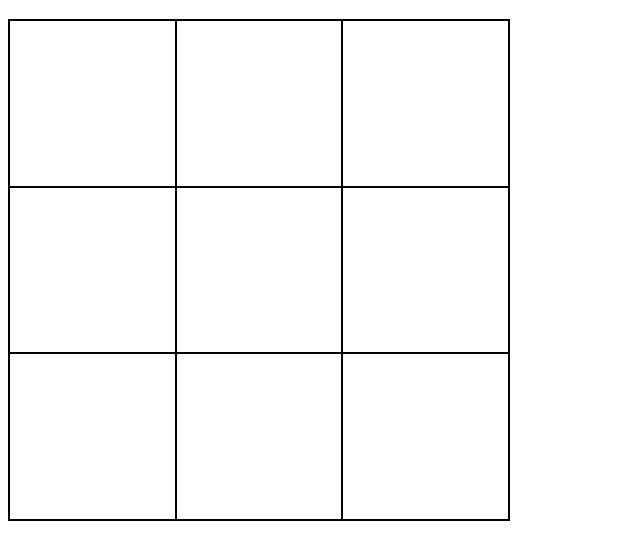
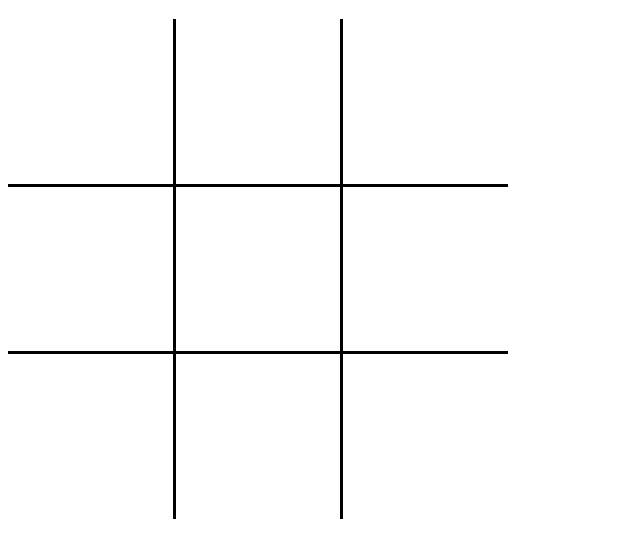
Before and after one commit to ProtoJanus/tic-tac-toe, a plain HTML site: page index.html in a window 1280 px wide. Shown: the part 61-620 px from the top of the page, without its empty margins (0-640 px from the left). Drawn offline with Linux system fonts and the light colour scheme.

Commit message:
Add functions to play rounds, and modify the html based on whos turn it is

```diff
--- a/scripts.js
+++ b/scripts.js
@@ -1,30 +1,3 @@
-const gameController = (function () {})();
-
-const board = (function () {
-  const initialBoardState = [" ", " ", " ", " ", " ", " ", " ", " ", " "];
-  let currentBoardState = [...initialBoardState];
-
-  const getBoardState = () => {
-    // returns a shallow copy of the current board so you can't accidentally modify it
-    return [...currentBoardState];
-  };
-
-  const generateHTMLBoard = () => {
-    const boardContainer = document.querySelector("#board-container");
-    let id = 1;
-
-    initialBoardState.forEach((element) => {
-      const cell = document.createElement("div");
-      cell.classList.add("cell");
-      cell.id = `cell-${id}`;
-      id += 1;
-
-      boardContainer.appendChild(cell);
-    });
-  };
-  return { getBoardState, generateHTMLBoard };
-})();
-
 function player(name, signifier) {
   const getName = () => {
     return name;
@@ -39,6 +12,69 @@ function player(name, signifier) {
 
 const player1 = player("player1", "X");
 const player2 = player("player2", "O");
-console.table(board.getBoardState());
+
+const gameController = (function () {
+  let currentPlayer = player1;
+
+  const getCurrentPlayer = () => {
+    return currentPlayer;
+  };
+
+  const playRound = (square) => {
+    let index = square.id.split("-")[1] - 1;
+
+    board.changeBoardArray(index, currentPlayer.getSignifier());
+    board.changeBoardHTML(square, currentPlayer.getSignifier());
+    currentPlayer = currentPlayer === player1 ? player2 : player1;
+  };
+
+  return { getCurrentPlayer, playRound };
+})();
+
+const board = (function () {
+  const initialBoardState = [" ", " ", " ", " ", " ", " ", " ", " ", " "];
+  let currentBoardState = [...initialBoardState];
+
+  const getBoardState = () => {
+    // returns a shallow copy of the current board so you can't accidentally modify it
+    return [...currentBoardState];
+  };
+
+  const generateHTMLBoard = () => {
+    const boardContainer = document.querySelector("#board-container");
+    let id = 1;
+    initialBoardState.forEach((element) => {
+      const cell = document.createElement("div");
+      cell.classList.add("cell");
+      cell.id = `cell-${id}`;
+      id += 1;
+
+      cell.addEventListener("click", (e) => {
+        // if the cell is empty then play round, otherwise do nothing
+        if (!e.target.innerHTML) {
+          gameController.playRound(e.target);
+        }
+      });
+
+      boardContainer.appendChild(cell);
+    });
+  };
+
+  const changeBoardArray = (index, signifier) => {
+    currentBoardState[index] = signifier;
+    console.log(currentBoardState);
+  };
+
+  const changeBoardHTML = (square, signifier) => {
+    square.innerHTML = signifier;
+  };
+
+  return {
+    getBoardState,
+    generateHTMLBoard,
+    changeBoardArray,
+    changeBoardHTML,
+  };
+})();
 
 board.generateHTMLBoard();
--- a/styles.css
+++ b/styles.css
@@ -1,12 +1,18 @@
 #board-container {
   height: 500px;
   width: 500px;
-  border: 1px solid black;
+  background-color: black;
+  gap: 3px;
   display: grid;
   grid-template-columns: 1fr 1fr 1fr;
   grid-template-rows: 1fr 1fr 1fr;
 
-  div {
-    border: 1px solid black;
+  .cell {
+    background-color: white;
+    display: flex;
+    align-items: center;
+    justify-content: center;
+    font-size: 100px;
+    user-select: none;
   }
 }
```
